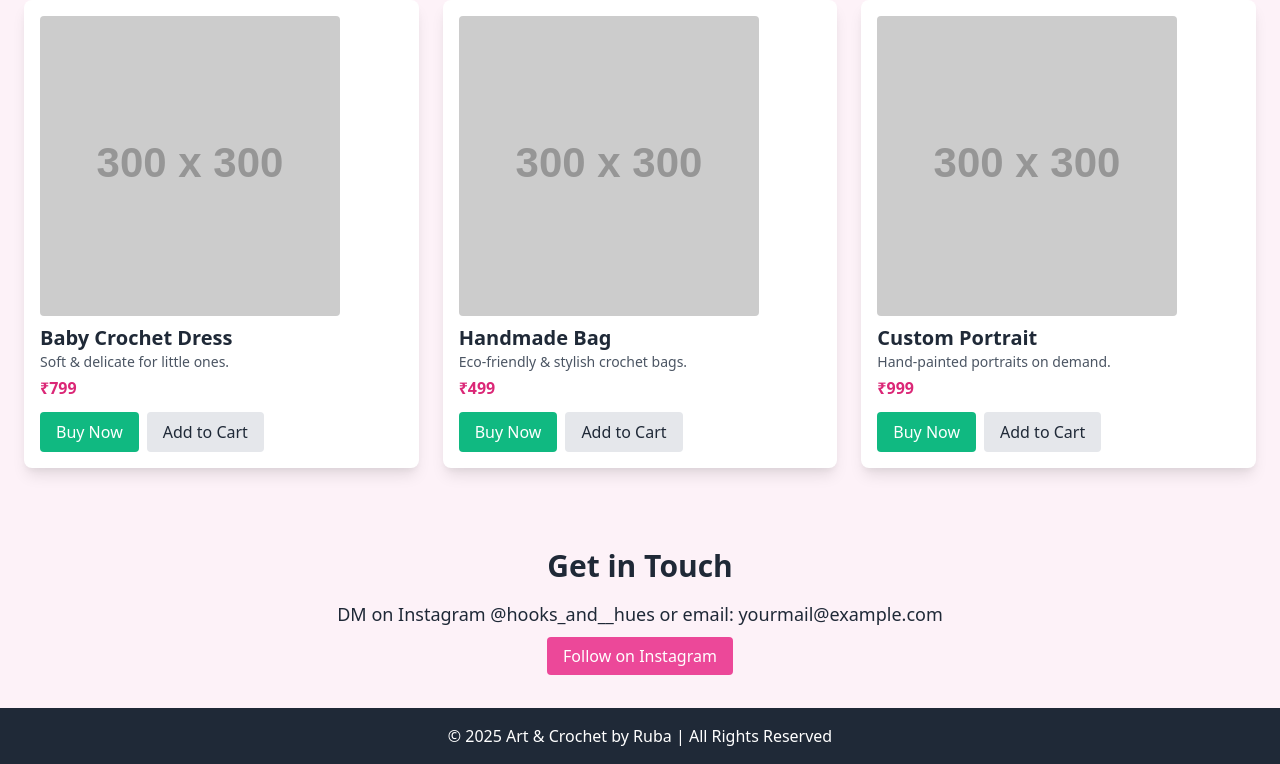
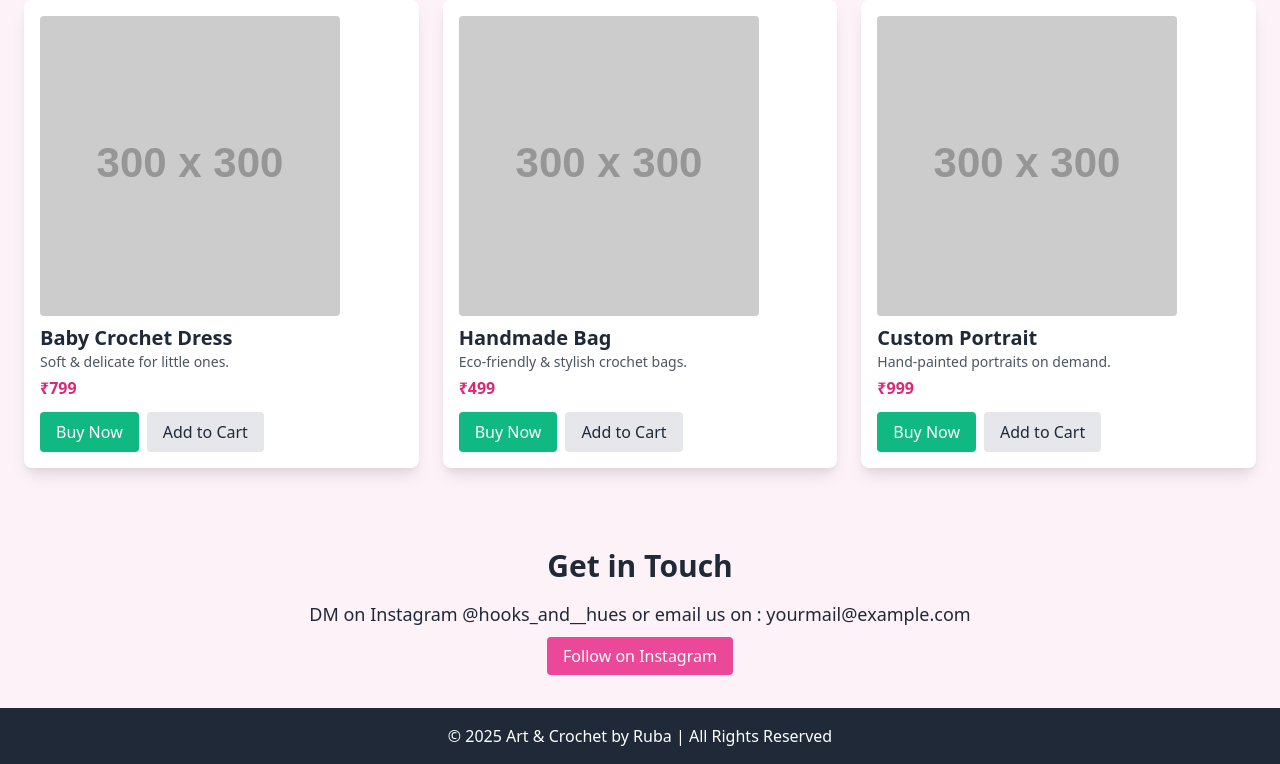
Before and after one commit to Jefin5/Handmade-Tales, a plain HTML site: page index.html in a window 1280 px wide. Shown: the part 364-1128 px from the top of the page. Drawn offline with nearby package versions, Linux system fonts and the light colour scheme; placeholder pictures from the web are drawn by us.

Commit message:
Update index.html

```diff
--- a/index.html
+++ b/index.html
@@ -72,7 +72,7 @@
   <!-- Contact -->
   <section id="contact" class="py-10 px-6 text-center">
     <h2 class="text-3xl font-semibold mb-4">Get in Touch</h2>
-    <p class="mb-4 text-lg">DM on Instagram @hooks_and__hues or email: yourmail@example.com</p>
+    <p class="mb-4 text-lg">DM on Instagram @hooks_and__hues or email us on : yourmail@example.com</p>
     <a href="https://www.instagram.com/hooks_and__hues?igsh=YXY0d3duOWk1ZnF6" target="_blank" class="bg-pink-500 text-white px-4 py-2 rounded hover:bg-pink-600">Follow on Instagram</a>
   </section>
 
```
